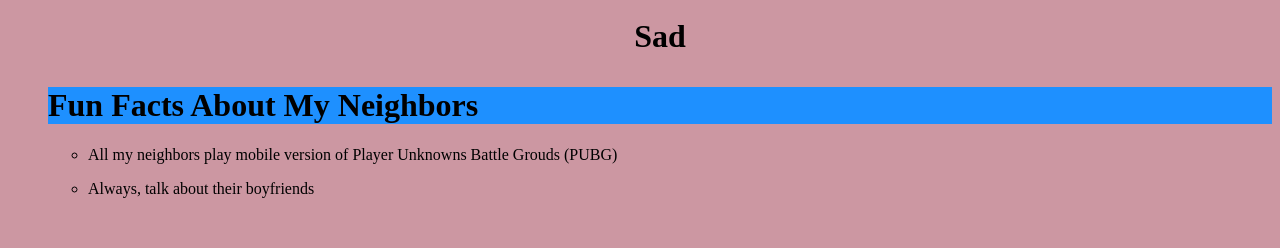
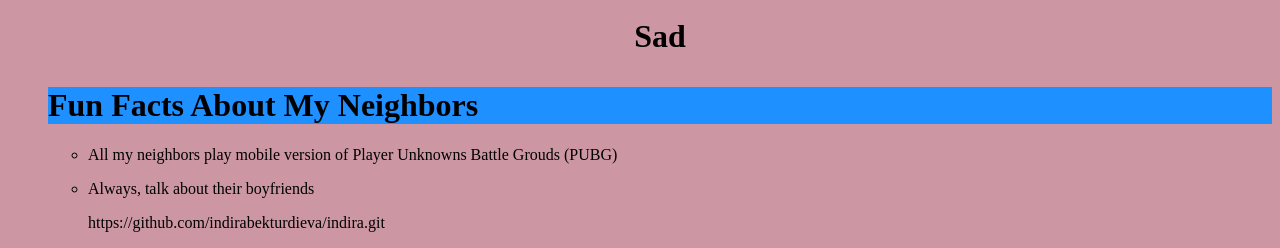
Before and after one commit to Bekturdieva/indira, a plain HTML site: page index.htm in a window 1280 px wide. Shown: the part 1143-1391 px from the top of the page. Before the commit the page ends 1357 px from the top, so only its background shows below. Drawn offline with Linux system fonts and the light colour scheme.

Commit message:
Update index.htm

```diff
--- a/index.htm
+++ b/index.htm
@@ -55,3 +55,5 @@ Sad </p>
 <ul>
 <li> <p> All my neighbors play mobile version of Player Unknowns Battle Grouds (PUBG) </p> </li>
 <li> <p> Always, talk about their boyfriends </p> </li>
+
+ https://github.com/indirabekturdieva/indira.git
```
